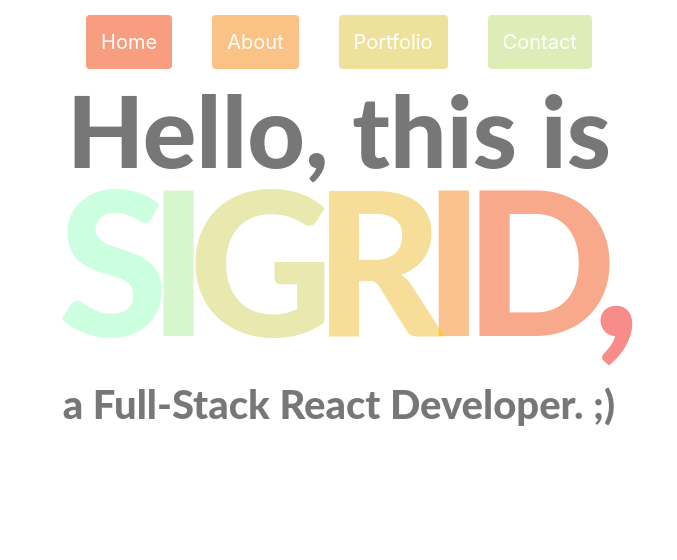
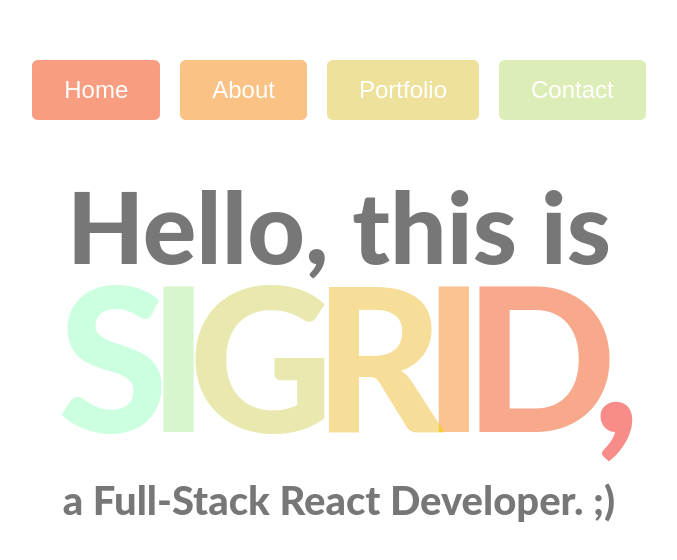
Before and after one commit to sigridnicole/sigridnicole.github.io, a React (Create React App) app: page / in a window 1280 px wide. Shown: the top 560 px of the page, without its empty margins (301-978 px from the left). Built offline with nearby package versions, Linux system fonts and the light colour scheme.

Commit message:
Adding the rest of the pages

```diff
--- a/src/App.js
+++ b/src/App.js
@@ -1,17 +1,34 @@
 import React, { Component } from 'react';
-import logo from './logo.svg';
 import './App.css';
 import Home from './components/Home/Home';
 import Nav from './components/Nav/Nav';
-
-
+import About from './components/About/About';
+import Portfolio from './components/Portfolio/Portfolio';
+import Contact from './components/Contact/Contact';
 
 class App extends Component {
-  render() {
+
+  constructor() {
+    super();
+    this.state = {
+      page: "home"
+    };
+  }
+
+  onPageChange = page => {
+    this.setState({page:page});
+  };
+
+   render() {
+    const { page } = this.state;
     return (
       <div className="App">
-        <Nav />
-        <Home />
+        <Nav onPageChange={this.onPageChange}/>
+        { page ==='about' ? <About /> :
+          page ==='portfolio'? <Portfolio /> :
+          page ==='contact' ? <Contact /> :
+          <Home />
+        }
       </div>
     );
   }
--- /dev/null
+++ b/src/components/About/About.js
@@ -0,0 +1,11 @@
+import React from 'react';
+
+const About = () => {
+  return (
+    <div>
+      <h1>About</h1>
+    </div>
+   );
+};
+
+export default About;
--- /dev/null
+++ b/src/components/Contact/Contact.js
@@ -0,0 +1,11 @@
+import React from 'react';
+
+const Contact = () => {
+  return (
+    <div>
+      <h1>Contact</h1>
+    </div>
+   );
+};
+
+export default Contact;
--- a/src/components/Home/Home.css
+++ b/src/components/Home/Home.css
@@ -3,11 +3,8 @@
   line-height: 150px;
   font-family: 'Lato', sans-serif;
   font-weight: 800;
-  /* letter-spacing: -5px; */
   mix-blend-mode: color-burn;
   position: relative;
-  transition: top ease 0.1s;
-  transition-delay: 2s;
   opacity: 0.9;
   color: rgb(105, 105, 105);
 }
@@ -20,9 +17,25 @@
   letter-spacing: -20px;
   mix-blend-mode: color-burn;
   position: relative;
-  transition: top ease 0.1s;
+  transition: 4s;
   transition-delay: 2s;
   opacity: 0.9;
+}
+
+.letter:hover{
+  animation: slide-down 4s;
+}
+
+@keyframes slide-down {
+  0% {
+    top: 0px;
+  }
+  50% {
+    top: 40px; color: rgb(105, 105, 105);
+  }
+  100% {
+    top: 0px;
+  }
 }
 
 
@@ -80,21 +93,8 @@ p {
 }
 
 
-@keyframes nikki {
-0% {
-  top: 0px;
-}
-50% {
-  top: 40px; color: rgb(105, 105, 105);
-}
-100% {
-  top: 0px;
-}
-}
 
-.hovered {
-animation: nikki 3s;
-}
+
 
 ::selection {
 background: #b39ddb;
--- a/src/components/Home/Home.js
+++ b/src/components/Home/Home.js
@@ -1,27 +1,38 @@
-import React from 'react';
-import './Home.css';
-
+import React from "react";
+import "./Home.css";
 
 const Home = () => {
   return (
     <div id="content">
-  <div id="name">
-    <div class="hello">
-      Hello, this is
+      <div id="name">
+        <div className="hello">Hello, this is</div>
+        <span className="logo">
+          <span id="s" className="letter">
+            S
+          </span>
+          <span id="i" className="letter">
+            I
+          </span>
+          <span id="g" className="letter">
+            G
+          </span>
+          <span id="r" className="letter">
+            R
+          </span>
+          <span id="i2" className="letter">
+            I
+          </span>
+          <span id="d" className="letter">
+            D
+          </span>
+          <span id="period" className="letter">
+            ,
+          </span>
+        </span>
+      </div>
+      <p>a Full-Stack React Developer. ;)</p>
     </div>
-    <span class="logo">
-      <span id="s" class="letter">S</span>
-      <span id="i" class="letter">I</span>
-      <span id="g" class="letter">G</span>
-      <span id="r" class="letter">R</span>
-      <span id="i2" class="letter">I</span>
-      <span id="d" class="letter">D</span>
-      <span id="period" class="letter">,</span>
-    </span>
-  </div>
-  <p>a Full-Stack React Developer. ;)</p>
-  </div>
-   );
+  );
 };
 
 export default Home;
--- a/src/components/Nav/Nav.css
+++ b/src/components/Nav/Nav.css
@@ -2,15 +2,40 @@
   font-size: 20px;
   margin-top: 30px;
   text-align: center;
+  padding: 20px;
 }
 
-a {
+button {
+  display: inline-block;
+  border: none;
+  padding: 1rem 2rem;
+  border-radius: .35rem;
+  margin: 10px;
   text-decoration: none;
-  color: #fff;
-  background: #c6ffdd;
-  border-radius: .25rem;
-  padding: 15px;
-  margin: 20px;
+  background: #0069ed;
+  color: #ffffff;
+  font-family: sans-serif;
+  font-size: 1.5rem;
+  cursor: pointer;
+  text-align: center;
+  transition: background 0.5s ease-in-out,
+              transform 0.5s ease;
+  -webkit-appearance: none;
+  -moz-appearance: none;
+}
+
+button:hover,
+button:focus {
+  background: #696969;
+}
+
+button:focus {
+  outline: 1px solid #fff;
+  outline-offset: -4px;
+}
+
+button:active {
+  transform: scale(0.99);
 }
 
 .home {
--- a/src/components/Nav/Nav.js
+++ b/src/components/Nav/Nav.js
@@ -1,17 +1,25 @@
-import React from 'react';
-import './Nav.css';
+import React from "react";
+import "./Nav.css";
 
-const Nav = () => {
+const Nav = ({ onPageChange }) => {
   return (
     <div>
       <div id="links">
-      <a class="home" href="./pages/home.html">Home</a>
-      <a class="about" href="./pages/about.html">About</a>
-      <a class="portfolio" href="./pages/portfolio.html">Portfolio</a>
-    < a class="contact" href="./pages/contact.html">Contact</a>
-  </div>
+        <button className="home" onClick={() => onPageChange("home")}>
+          Home
+        </button>
+        <button className="about" onClick={() => onPageChange("about")}>
+          About
+        </button>
+        <button className="portfolio" onClick={() => onPageChange("portfolio")}>
+          Portfolio
+        </button>
+        <button className="contact" onClick={() => onPageChange("contact")}>
+          Contact
+        </button>
+      </div>
     </div>
-   );
+  );
 };
 
 export default Nav;
--- /dev/null
+++ b/src/components/Portfolio/Portfolio.js
@@ -0,0 +1,11 @@
+import React from 'react';
+
+const Portfolio = () => {
+  return (
+    <div>
+      <h1>Portfolio</h1>
+    </div>
+   );
+};
+
+export default Portfolio;
```
Also changed, not shown: src/components/About.js (deleted), src/components/Contact.js (deleted), src/components/Portfolio.js (deleted).
